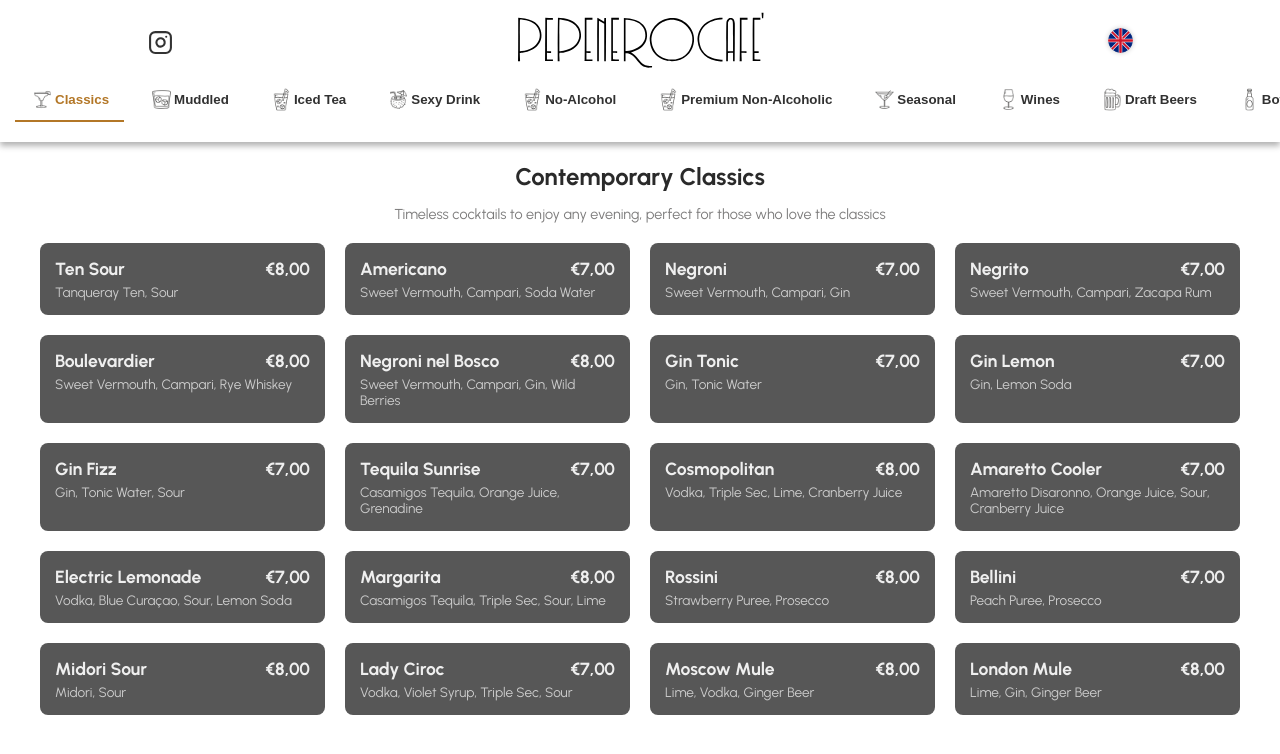
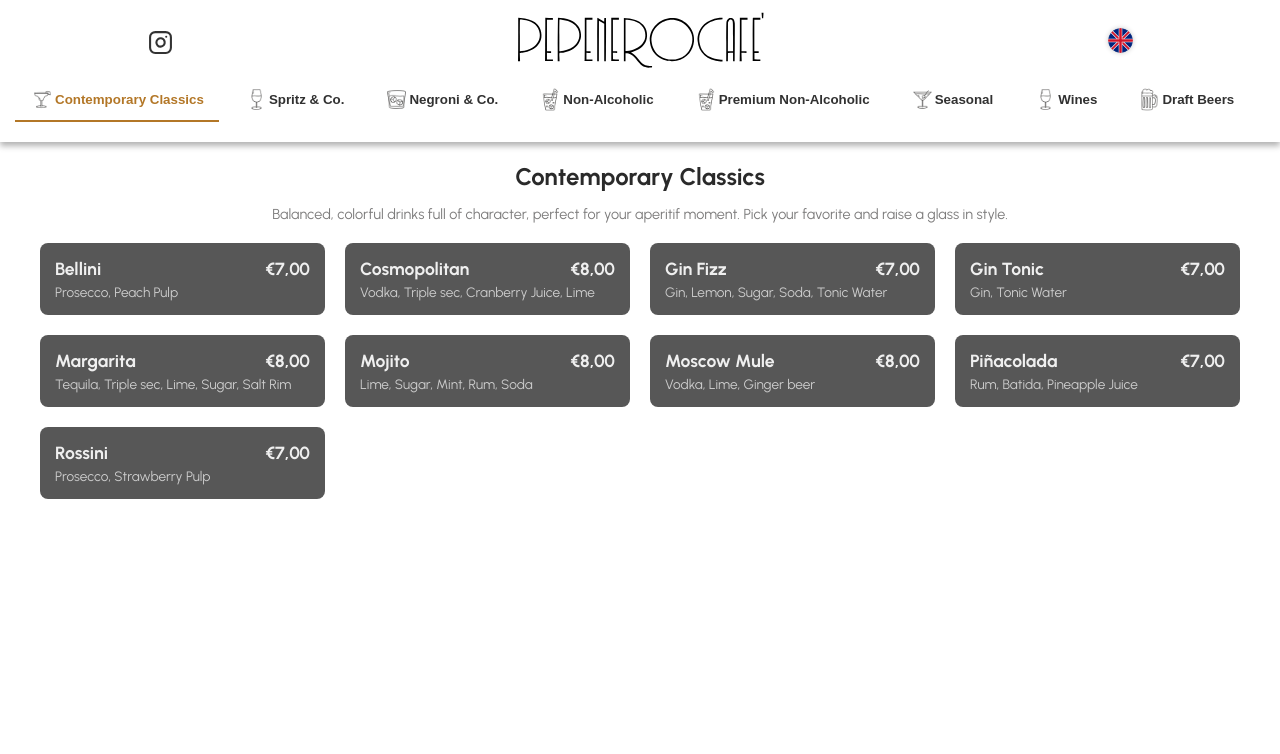
Before and after one commit to MatteoPaglietta/pepenerocafe-menu, a React (Vite) app: page / in a window 1280 px wide. Shown: the top 754 px of the page. Built offline with nearby package versions, Linux system fonts and the light colour scheme.

Commit message:
reimpostato le ore giuste

```diff
--- a/src/App.jsx
+++ b/src/App.jsx
@@ -11,7 +11,7 @@
 const getActiveMenu = () => {
   const currentHour = new Date().getHours();
   if (currentHour >= 6 && currentHour < 21) {
-    return 'night';
+    return 'aperitif';
   } else {
     return 'night';
   }
```
